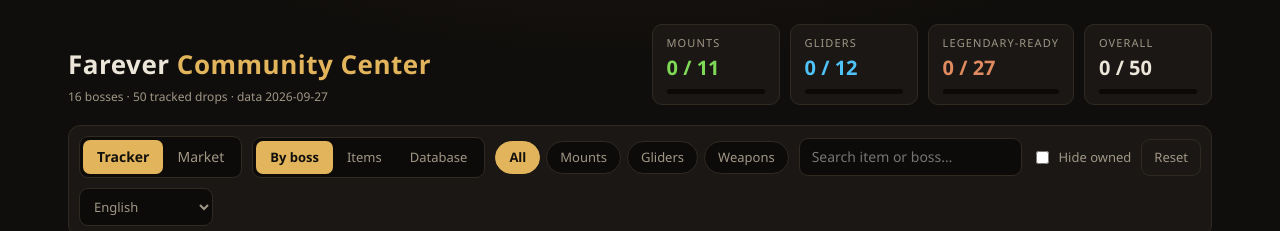
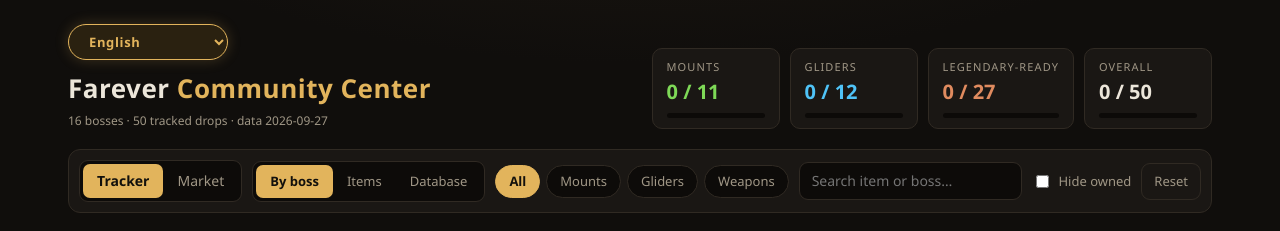
Before and after one commit to denoru/farever-utility, a plain HTML site: page boss-drop-tracker/index.html in a window 1280 px wide. Shown: the top 231 px of the page. Drawn offline with Linux system fonts and the light colour scheme; a script that the page names is missing.

Commit message:
boss-drop-tracker: move language switcher above title as highlighted gold pill

```diff
--- a/boss-drop-tracker/index.html
+++ b/boss-drop-tracker/index.html
@@ -372,10 +372,15 @@
 
   /* ---- language / database ---- */
   .langsel {
-    background: #0d0b09; border: 1px solid var(--line); color: var(--muted);
-    border-radius: 9px; padding: 8px 10px; font: inherit; font-size: 13px; cursor: pointer;
-  }
-  .langsel:focus { outline: none; border-color: #6a5a37; }
+    display: block; margin: 0 0 10px;
+    background: #2a2110; border: 1px solid var(--gold); color: var(--gold);
+    border-radius: 999px; padding: 7px 16px; font: inherit; font-size: 13px; font-weight: 700;
+    letter-spacing: .05em; cursor: pointer;
+    box-shadow: 0 0 14px rgba(226, 180, 92, .22);
+  }
+  .langsel:hover { background: #352a13; }
+  .langsel option { background: #1a1714; color: var(--text); font-weight: 400; }
+  .langsel:focus { outline: none; border-color: var(--gold); box-shadow: 0 0 0 2px rgba(226, 180, 92, .4); }
   .toolbar .db-only { display: none; }
   .toolbar.db .db-only { display: block; }
   .thumb.atlas { position: relative; }
@@ -409,6 +414,7 @@
 <div class="wrap">
   <header class="top">
     <div>
+      <select class="langsel" id="lang" title="Language"></select>
       <h1>Farever <span>Community Center</span></h1>
       <div class="sub" id="subtitle">Mounts · Gliders · Legendaries from world &amp; dungeon bosses</div>
     </div>
@@ -430,7 +436,6 @@
     <input class="search" id="search" type="search" placeholder="Search item or boss…">
     <label class="toggle"><input type="checkbox" id="hideOwned"> Hide owned</label>
     <button class="ghost" id="reset" title="Clear all ticks">Reset</button>
-    <select class="langsel" id="lang" title="Language"></select>
   </div>
 
   <div id="view"></div>
```
